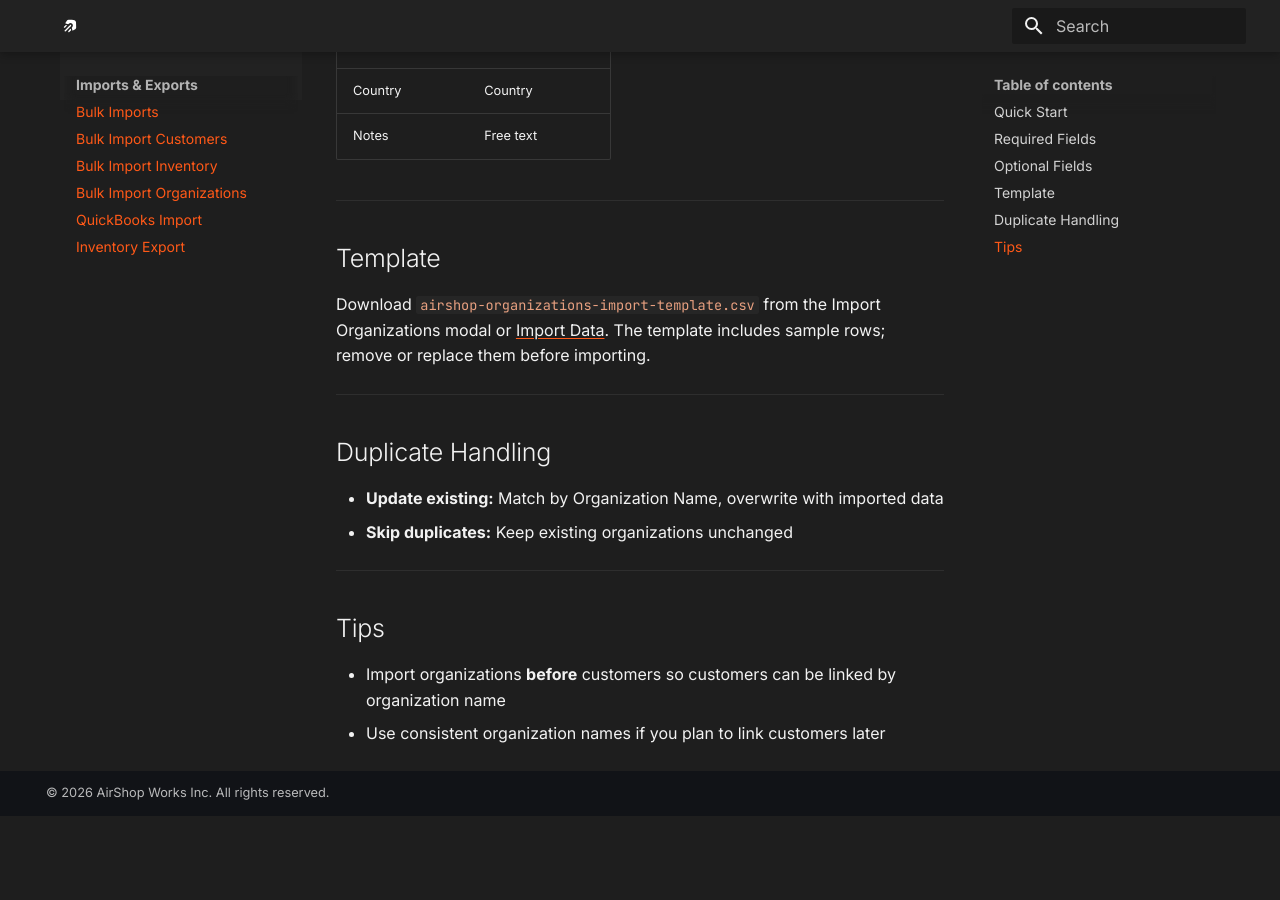
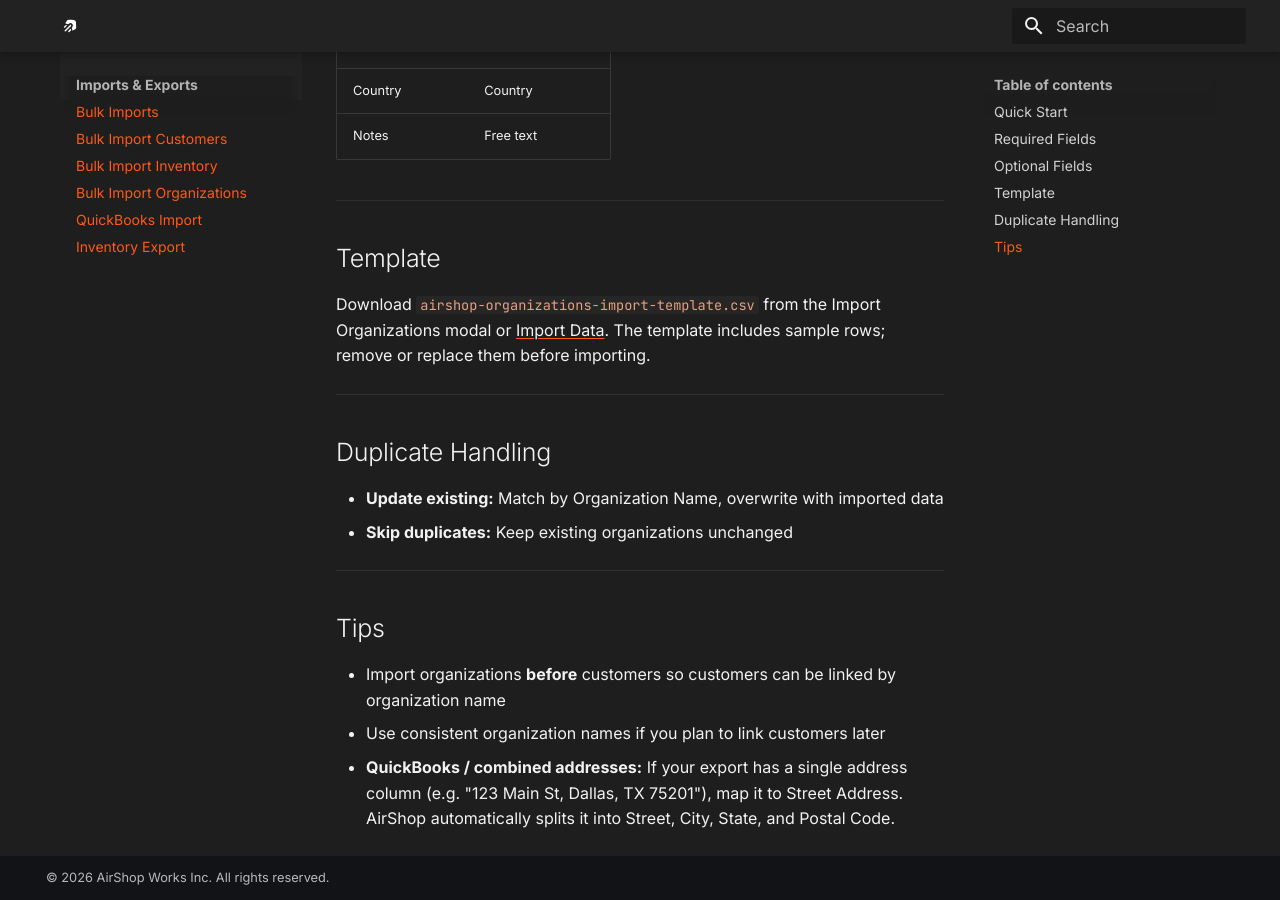
Before and after one commit to jbrewlet/airshop-docs, an MkDocs documentation site: the page built from docs/imports/bulk-import-organizations.md, in a window 1280 px wide and 900 px high, scrolled down 1219 px. Built offline with MkDocs 1.6.1 and Material for MkDocs 9.7.7, drawn with Linux system fonts in a browser that asks for light colours; plug-ins that fetch from the network failed and are left out; before the commit the page ends 2035 px from its top, so only the background shows below that.

Commit message:
Enhance bulk import organizations documentation by adding guidance for QuickBooks users on mapping combined address columns. This update improves clarity for users importing organization data.

```diff
--- a/docs/imports/bulk-import-organizations.md
+++ b/docs/imports/bulk-import-organizations.md
@@ -62,3 +62,4 @@
 
 - Import organizations **before** customers so customers can be linked by organization name
 - Use consistent organization names if you plan to link customers later
+- **QuickBooks / combined addresses:** If your export has a single address column (e.g. "123 Main St, Dallas, TX 75201"), map it to Street Address. AirShop automatically splits it into Street, City, State, and Postal Code.
```
